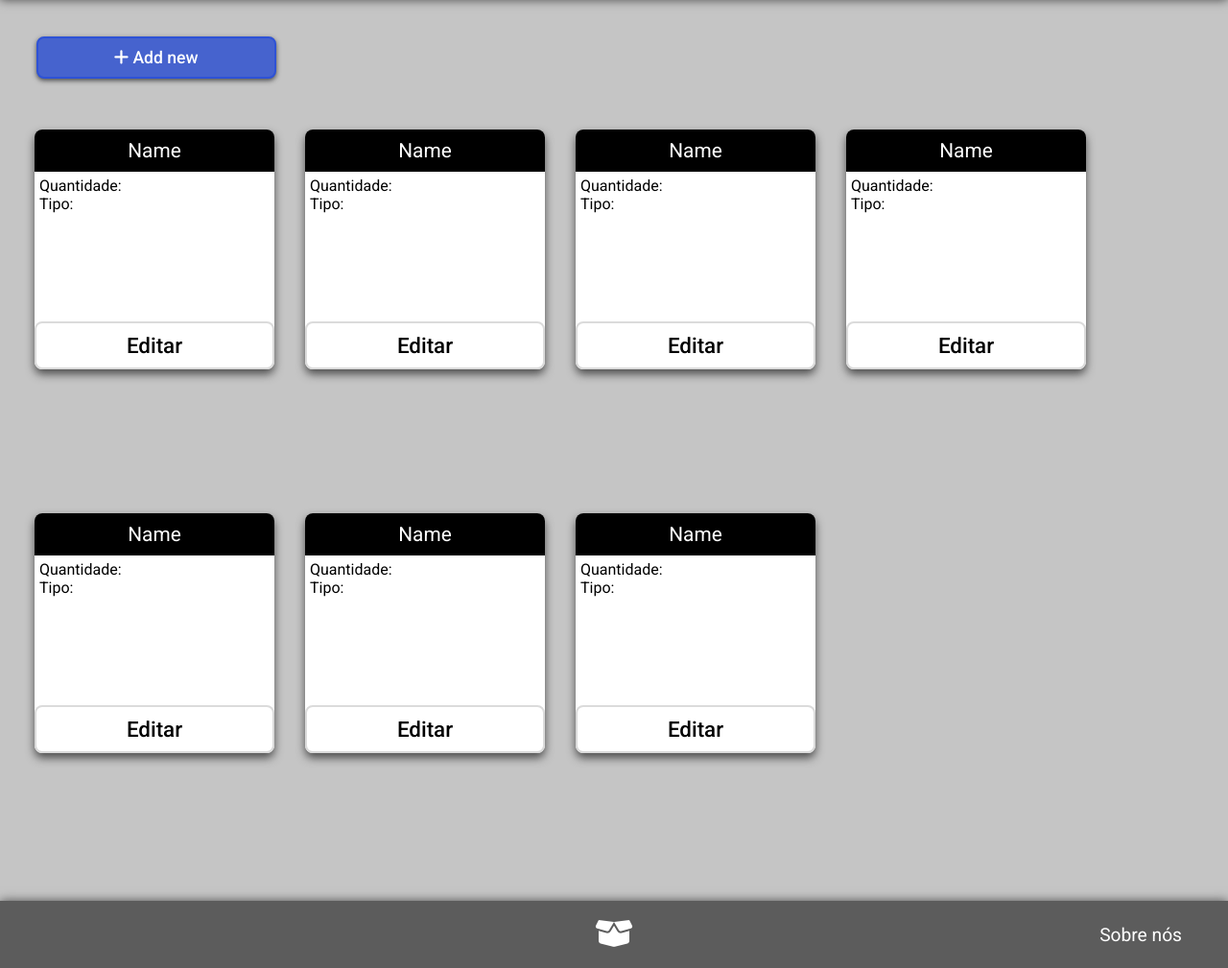
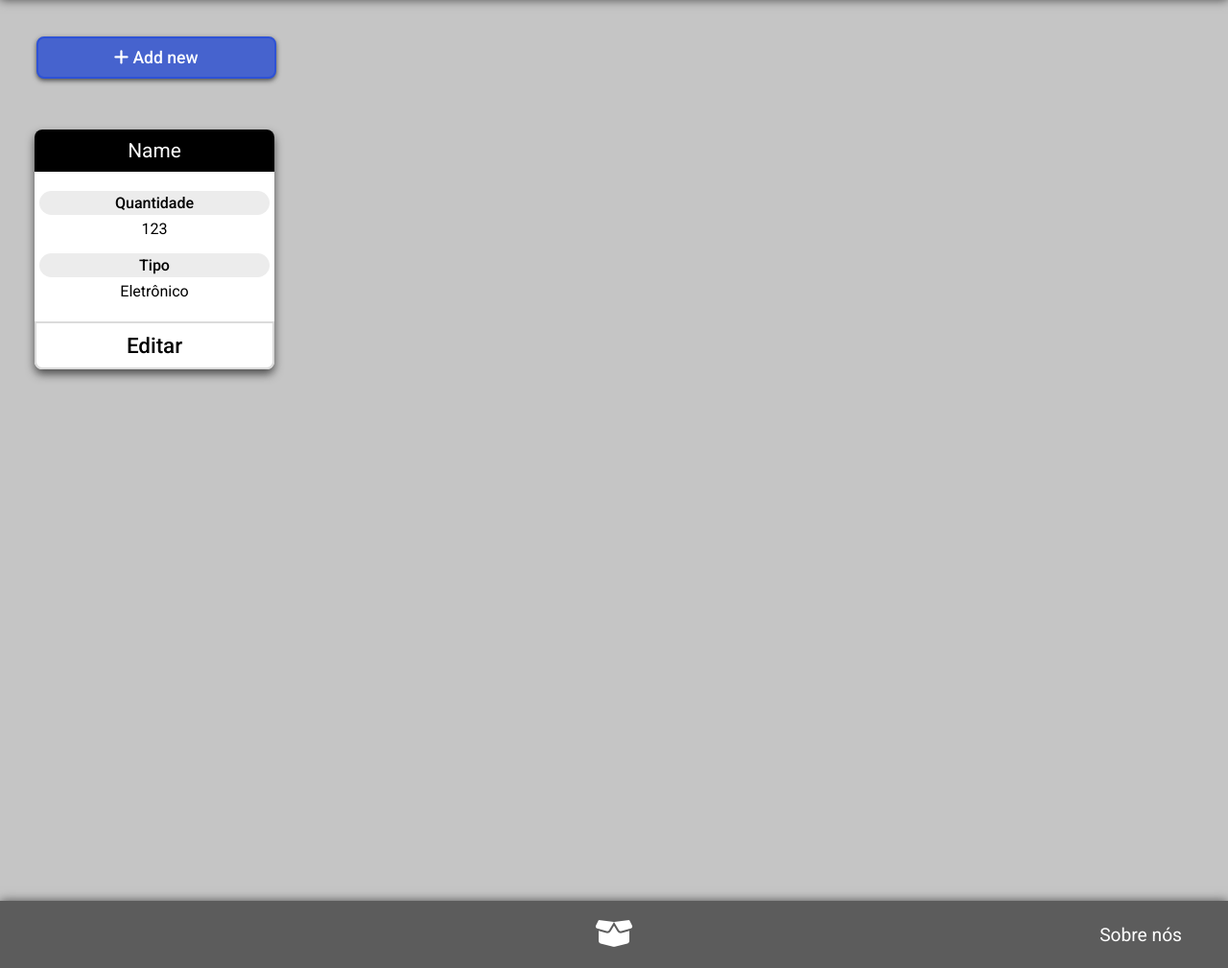
Before and after one commit to GabrielNicolim/alice, a PHP site: page /public/views/home.html in a window 1280 px wide. Shown: the part 70-1079 px from the top of the page at 96% size. Run offline with PHP 8.4, Linux system fonts and the light colour scheme; some libraries are stand-ins or nearby versions.

Commit message:
new data presentation in box

```diff
--- a/public/css/home.css
+++ b/public/css/home.css
@@ -50,6 +50,23 @@
     border-radius: 8px 8px 0 0;
 }
 
+.container .box .quantity,
+.container .box .type {
+    background: rgb(236, 236, 236);
+    border-radius: 4em;
+    position: relative;
+    text-align: center;
+    font-weight: 500;
+    margin-top: 15px;
+    padding: 3px 0;
+}
+
+.container .box .data div + span {
+    text-align: center;
+    margin-top: 5px;
+    height: 20px;
+}
+
 .container .data {
     padding: 5px;
 }
@@ -67,7 +84,7 @@
 .container .box .edit a {
     color: black;
     display: block;
-    border-radius: 8px;
+    border-radius: 0 0 8px 8px;
     border: 2px solid rgb(219, 219, 219);
     position: absolute;
     width: 100%;
--- a/public/views/home.html
+++ b/public/views/home.html
@@ -59,18 +59,29 @@
             </span>
         </a>
 
-        <div></div>
+        <div></div> <!-- Futura busca -->
     </div>
 
     <div class="container">
+
+        <!-- Base box -->
         <div class="box">
             <div class="title">
                 Name
             </div>
 
             <div class="data">
-                <span>Quantidade: </span>
-                <span>Tipo: </span>
+                <div class="quantity">
+                    Quantidade
+                </div>
+
+                <span>123</span>
+
+                <div class="type">
+                    Tipo
+                </div>
+
+                <span>Eletrônico</span>
             </div>
 
             <div class="edit">
@@ -78,95 +89,8 @@
             </div>
         </div>
 
-        <div class="box">
-            <div class="title">
-                Name
-            </div>
+        <!-- End Base box -->
 
-            <div class="data">
-                <span>Quantidade: </span>
-                <span>Tipo: </span>
-            </div>
-
-            <div class="edit">
-                <a href="#">Editar</a>
-            </div>
-        </div>
-
-        <div class="box">
-            <div class="title">
-                Name
-            </div>
-
-            <div class="data">
-                <span>Quantidade: </span>
-                <span>Tipo: </span>
-            </div>
-
-            <div class="edit">
-                <a href="#">Editar</a>
-            </div>
-        </div>
-
-        <div class="box">
-            <div class="title">
-                Name
-            </div>
-
-            <div class="data">
-                <span>Quantidade: </span>
-                <span>Tipo: </span>
-            </div>
-
-            <div class="edit">
-                <a href="#">Editar</a>
-            </div>
-        </div>
-
-        <div class="box">
-            <div class="title">
-                Name
-            </div>
-
-            <div class="data">
-                <span>Quantidade: </span>
-                <span>Tipo: </span>
-            </div>
-
-            <div class="edit">
-                <a href="#">Editar</a>
-            </div>
-        </div>
-
-        <div class="box">
-            <div class="title">
-                Name
-            </div>
-
-            <div class="data">
-                <span>Quantidade: </span>
-                <span>Tipo: </span>
-            </div>
-
-            <div class="edit">
-                <a href="#">Editar</a>
-            </div>
-        </div>
-
-        <div class="box">
-            <div class="title">
-                Name
-            </div>
-
-            <div class="data">
-                <span>Quantidade: </span>
-                <span>Tipo: </span>
-            </div>
-
-            <div class="edit">
-                <a href="#">Editar</a>
-            </div>
-        </div>
     </div>
 
     <footer>
```
